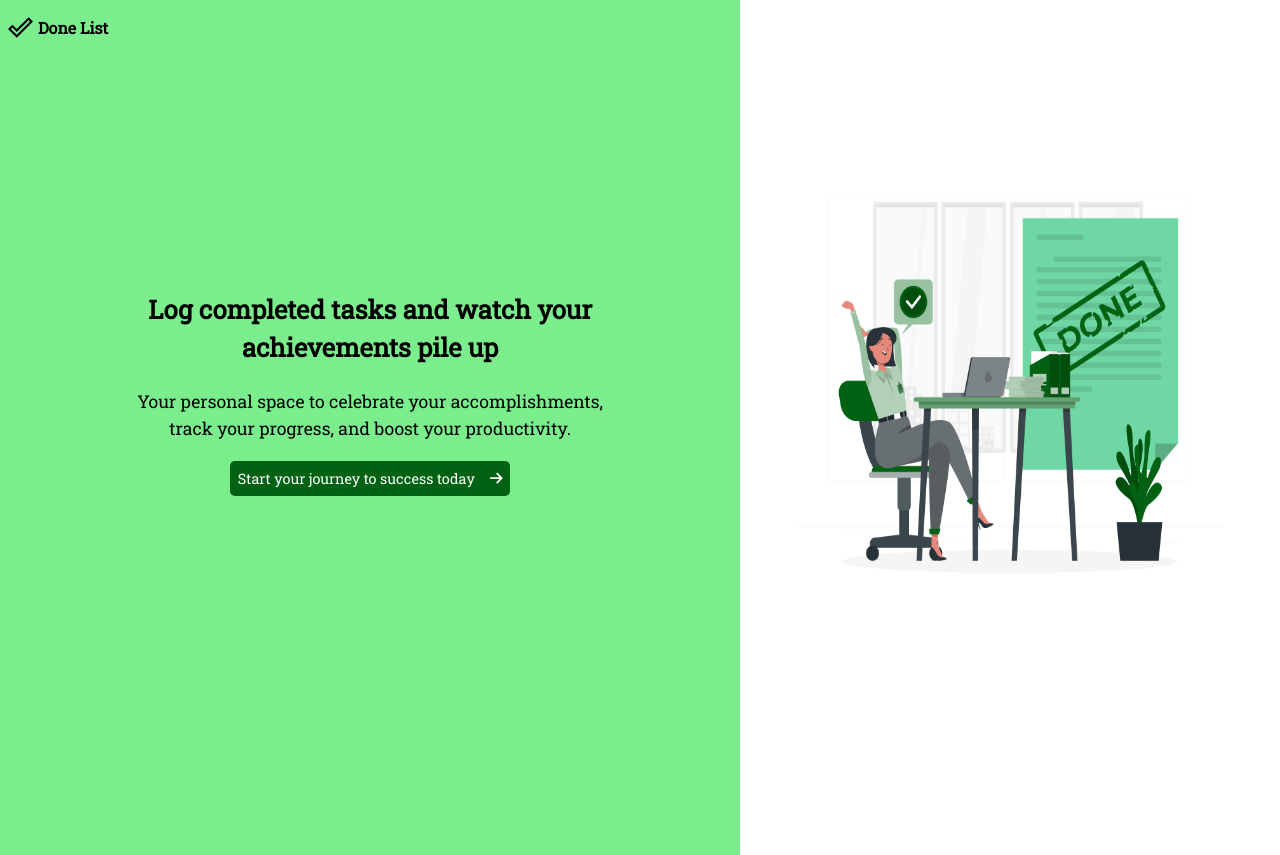
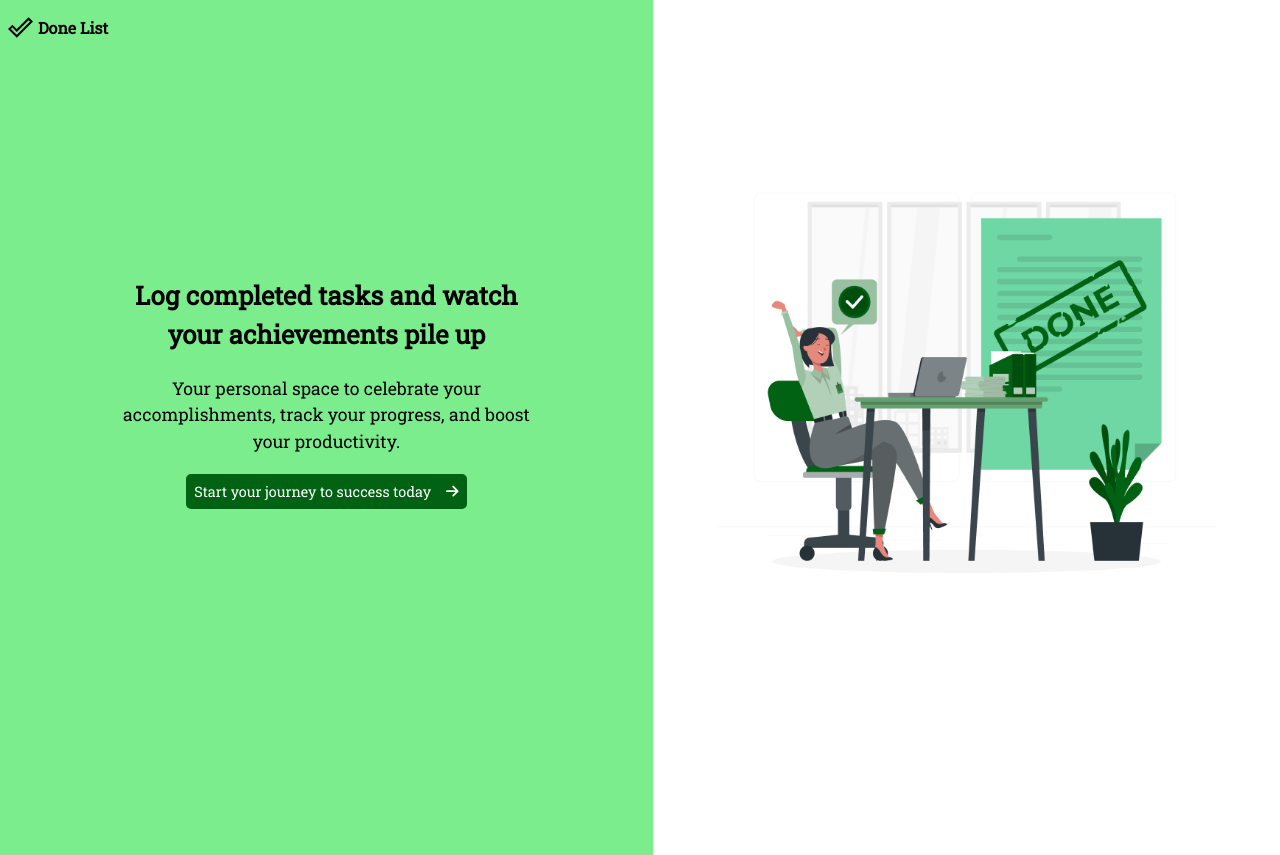
Before and after one commit to saraiovieira/done-list, a React (Create React App) app in the folder client/: page / in a window 1280 px wide. Built offline with nearby package versions, Linux system fonts and the light colour scheme; no server answers; the HTML template or start-up script is replaced by a standard one.

Commit message:
fix layout

```diff
--- a/client/src/Pages/Login/Login.css
+++ b/client/src/Pages/Login/Login.css
@@ -13,7 +13,8 @@
 .login {
   display: flex;
   flex-direction: column;
-  justify-content: space-between;
+  justify-content: center;
+  height: 90vh;
   padding: 2.5em 1.5em 1.5em 1.5em;
 }
 
@@ -32,6 +33,10 @@
   font-weight: bold;
   color: #006212;
   font-size: 1.6em;
+  position: absolute;
+  top: 17%;
+  right: 0;
+  left: 0;
 }
 
 /* Guest Section Styles */
@@ -169,12 +174,6 @@
 
 /* Media Query for Larger Screens */
 @media (min-width: 961px) {
-
-  .login {
-    justify-content: center;
-    height: 90vh;
-  }
-
   .login__form-title {
     position: absolute;
     top: 30%;
--- a/client/src/Pages/Welcome/Welcome.css
+++ b/client/src/Pages/Welcome/Welcome.css
@@ -28,7 +28,8 @@ button {
 }
 
 /* Header and welcome article styles */
-header, .welcome__article {
+header,
+.welcome__article {
   background-color: #7bed8d;
 }
 
@@ -36,7 +37,7 @@ header, .welcome__article {
 .main-header {
   display: flex;
   align-items: center;
-  padding: .5em;
+  padding: 0.5em;
 }
 
 .main-header__logo {
@@ -53,22 +54,28 @@ header, .welcome__article {
 .welcome__article {
   display: flex;
   flex-direction: column;
-  gap: .5em;
+  gap: 0.5em;
   text-align: center;
   padding: 0 1.5em 1.5em 1.5em;
+}
+
+.welcome__article-description {
+  display: flex;
+  flex-direction: column;
+  gap: 15px;
 }
 
 .welcome__paragraph--bold {
   font-weight: bold;
   font-size: 1.6em;
   line-height: 1.5em;
-  padding-bottom: .3em;
+  padding-bottom: 0.3em;
 }
 
 .welcome__paragraph--middle {
   font-size: 1.1em;
   line-height: 1.5em;
-  padding-bottom: .2em;
+  padding-bottom: 0.2em;
 }
 
 /* Button styles */
@@ -76,7 +83,7 @@ header, .welcome__article {
   flex-direction: row;
   justify-content: space-between;
   margin: 0 auto;
-  font-size: .9em;
+  font-size: 0.9em;
   width: 83%;
   margin-bottom: 7em;
 }
@@ -117,9 +124,14 @@ header, .welcome__article {
 }
 
 /* Media queries for responsiveness */
-@media (min-width:641px) {
+@media (min-width: 641px) {
   .welcome__article {
     align-items: center;
+  }
+
+  .welcome__article {
+    height: 60vh;
+    justify-content: center;
   }
 
   .welcome__bold-paragraph {
@@ -139,22 +151,24 @@ header, .welcome__article {
     justify-content: center;
     margin-top: -157px;
   }
+
+  .welcome__img-container img {
+    width: 52%;
+  }
 }
 
-@media (min-width:961px)  {
+@media (min-width: 961px) {
   .welcome {
     display: flex;
   }
 
   .welcome__article {
     height: 100vh;
+    width: 55%;
     justify-content: center;
   }
 
   .welcome__article-description {
-    display: flex;
-    flex-direction: column;
-    gap: 15px;
     width: 70%;
   }
 
```
